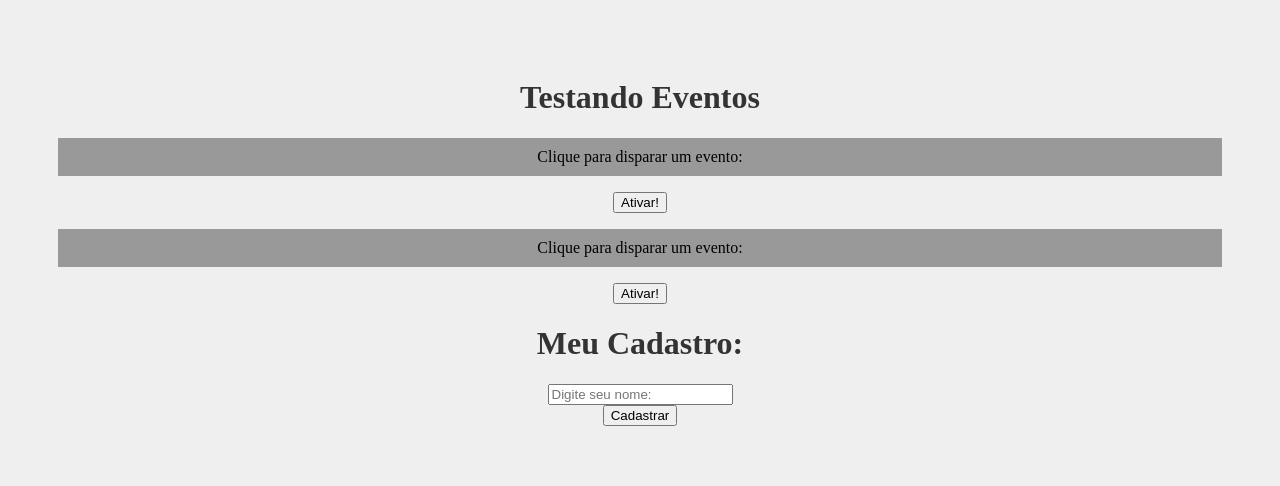
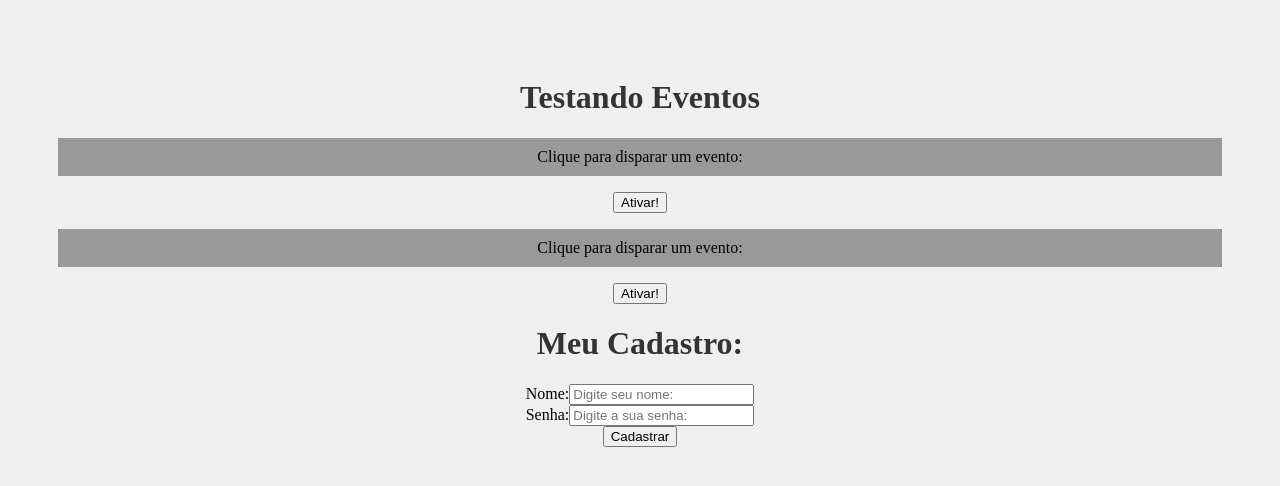
Before and after one commit to DanilodRamos/React-aulas, a React (Create React App) app in the folder meu-projeto/: page / in a window 1280 px wide. Shown: the top 486 px of the page. Built offline with nearby package versions, Linux system fonts and the light colour scheme.

Commit message:
UseState
aula 10

```diff
--- a/meu-projeto/src/components/Form.js
+++ b/meu-projeto/src/components/Form.js
@@ -1,14 +1,35 @@
+import { UseState, useState }from 'react'
+
 function Form() {
     function cadastrarUsuario(e){
         e.preventDefault()//para o formulario html//
+        // eslint-disable-next-line no-template-curly-in-string
+        console.log(`Usuario ${name} foi cadastrado com as  senha: ${password}`)
         console.log('Cadastrou o usuario!')
     }
+    const [name, setName] = useState()
+    const [password, setPassword] = useState()
+
+
     return(
         <div>
             <h1>Meu Cadastro:</h1>
             <form onSubmit={cadastrarUsuario}>
                 <div>
-                    <input text="text" placeholder="Digite seu nome:" />
+                    <label htmlFor="name">Nome:</label>
+                    <input text="text"
+                     id="name"
+                     name="name"
+                    placeholder="Digite seu nome:"
+                    onChange={(e) => setName(e.target.value)}//setname atriu o valor e o name  reseta valor//
+                     />
+                </div>
+                <div>
+                    <label htmlFor="password">Senha:</label>
+                    <input text="password" id="password" name="password"
+                    placeholder="Digite a sua senha:"
+                    onChange={(e) => setPassword(e.target.value)}
+                     />
                 </div>
                 <div>
                     <input type="submit" value="Cadastrar" />
```
